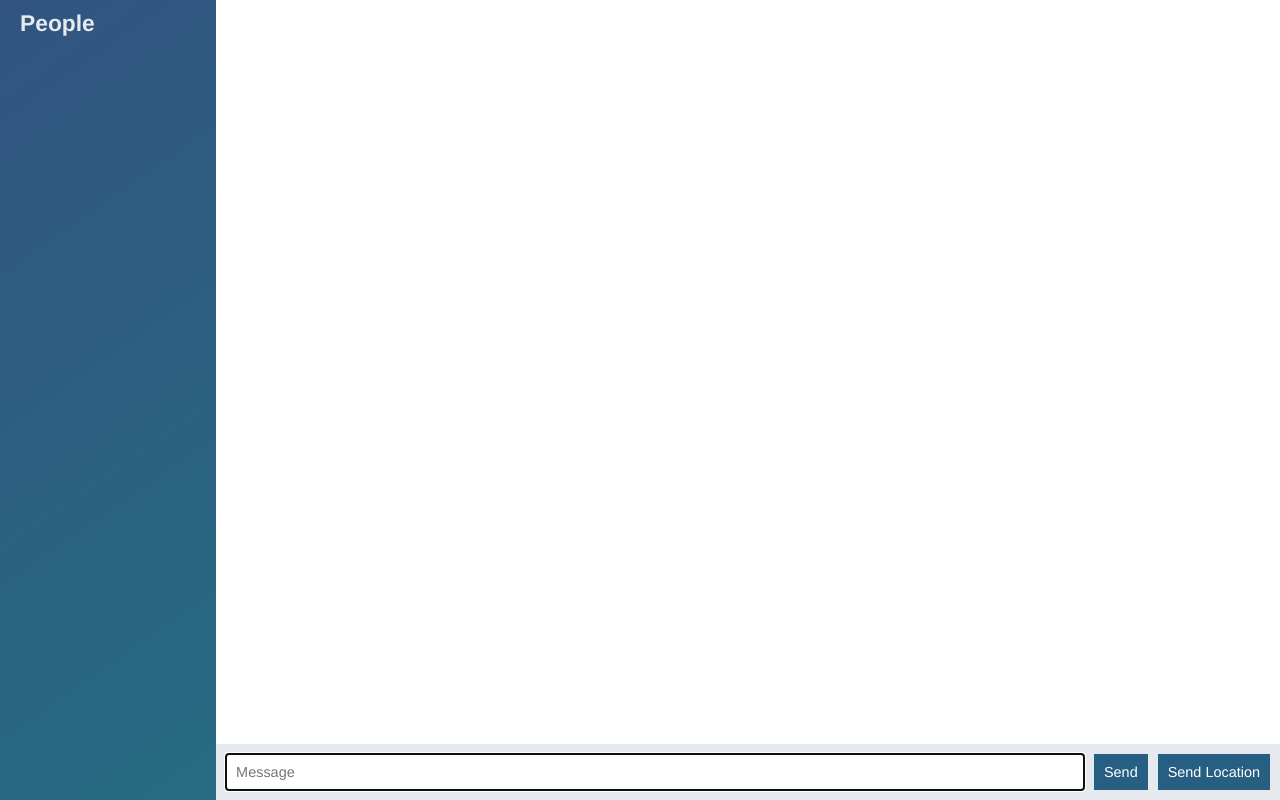
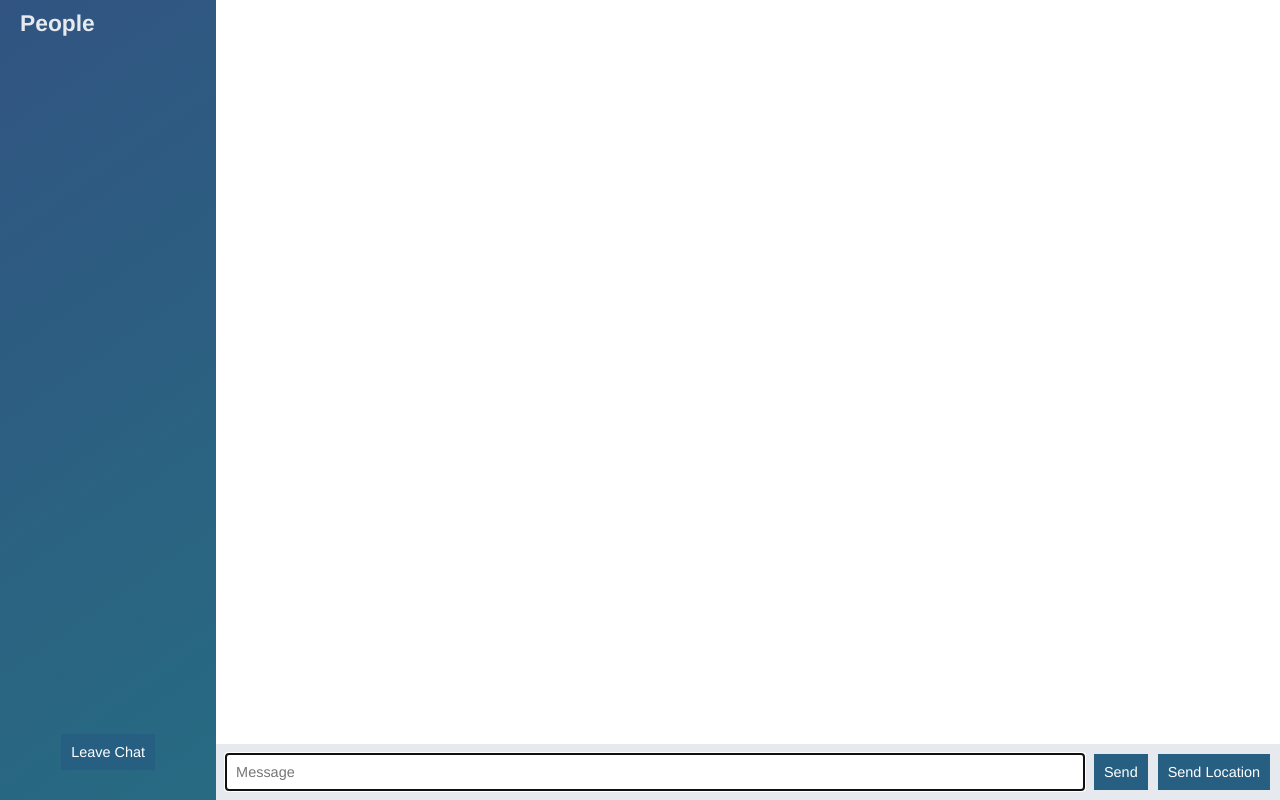
Before and after one commit to borisadamyan/CHAT-NODE.JS, a website: page public/chat.html in a window 1280 px wide. Drawn offline with nearby package versions, Linux system fonts and the light colour scheme; no server answers.

Commit message:
add Exit button

```diff
--- a/public/chat.html
+++ b/public/chat.html
@@ -11,6 +11,12 @@
     <h3>People</h3>
     <div id="users"></div>
     <div id="rooms"></div>
+    <div id="exit">
+      <form action="index.html">
+        <button id="leave">Leave Chat</button>
+      </form>
+    </div>
+
   </div>
 
   <div class="chat__main">
--- a/public/css/styles.css
+++ b/public/css/styles.css
@@ -118,6 +118,7 @@ button:disabled {
   background: -o-linear-gradient(125deg, rgba(39,107,130,1) 0%, rgba(49,84,129,1) 100%); /* opera 11.10+ */
   background: -ms-linear-gradient(125deg, rgba(39,107,130,1) 0%, rgba(49,84,129,1) 100%); /* ie10+ */
   background: linear-gradient(325deg, rgba(39,107,130,1) 0%, rgba(49,84,129,1) 100%); /* w3c */
+  position: relative;
 }
 
 .chat__sidebar h3 {
@@ -196,6 +197,12 @@ button:disabled {
 .message__title span {
   color: #999;
 }
+#exit{
+  position: absolute;
+  bottom: 30px;
+  text-align: center;
+  width: 100%;
+}
 
 @media (max-width: 600px) {
   * {
```
